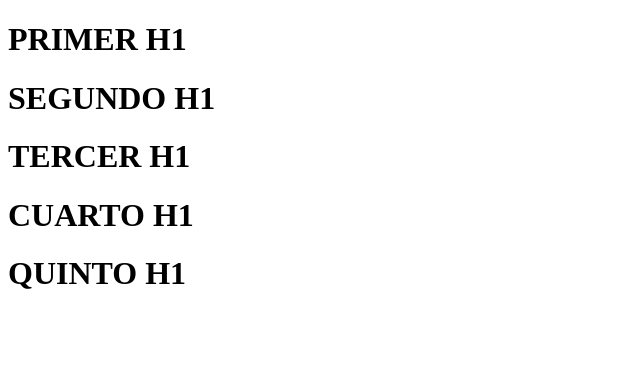
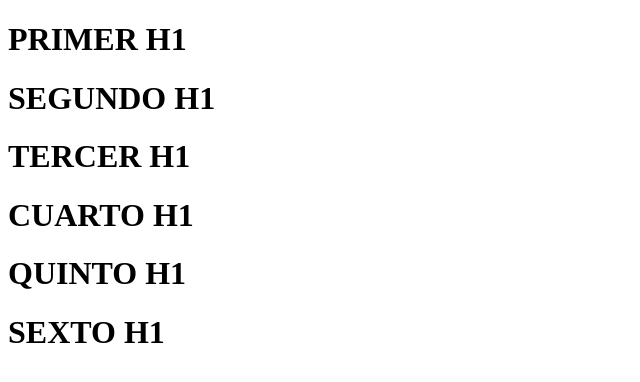
Before and after one commit to Jgon03/BUENAS-PRACTICAS-JG, a plain HTML site: page index.html in a window 1280 px wide. Shown: the whole page, without its empty margins (0-640 px from the left). Drawn offline with Linux system fonts and the light colour scheme.

Commit message:
Quinto commit (Se agrego sexto H1)

```diff
--- a/index.html
+++ b/index.html
@@ -11,5 +11,6 @@
     <H1>TERCER H1</H1>
     <H1>CUARTO H1</H1>
     <H1>QUINTO H1</H1>
+    <H1>SEXTO H1</H1>
 </body>
 </html>
```
